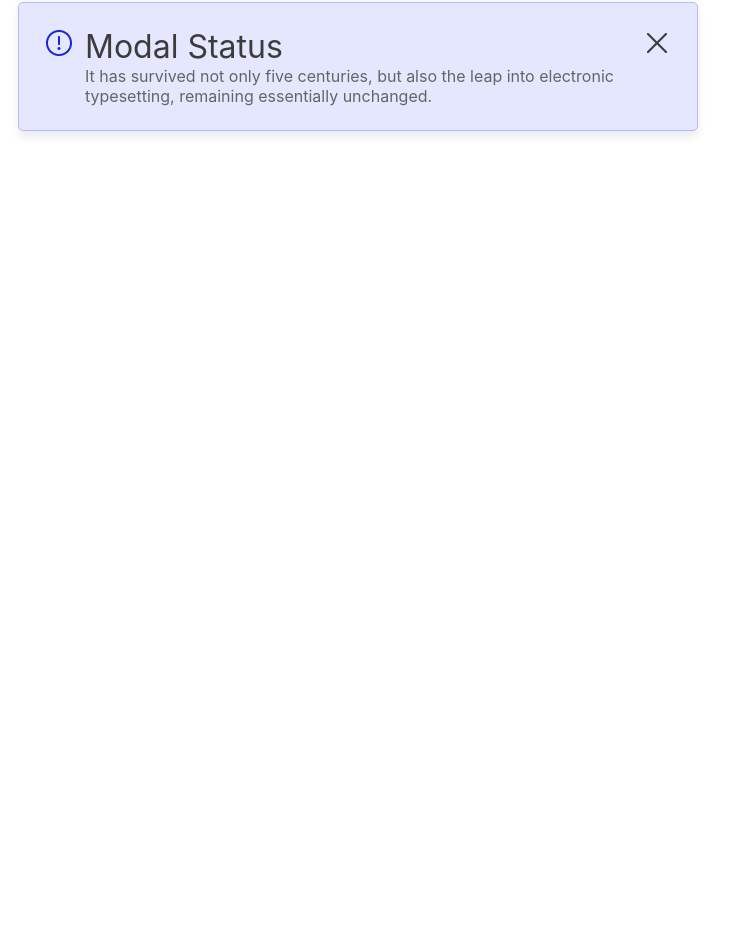
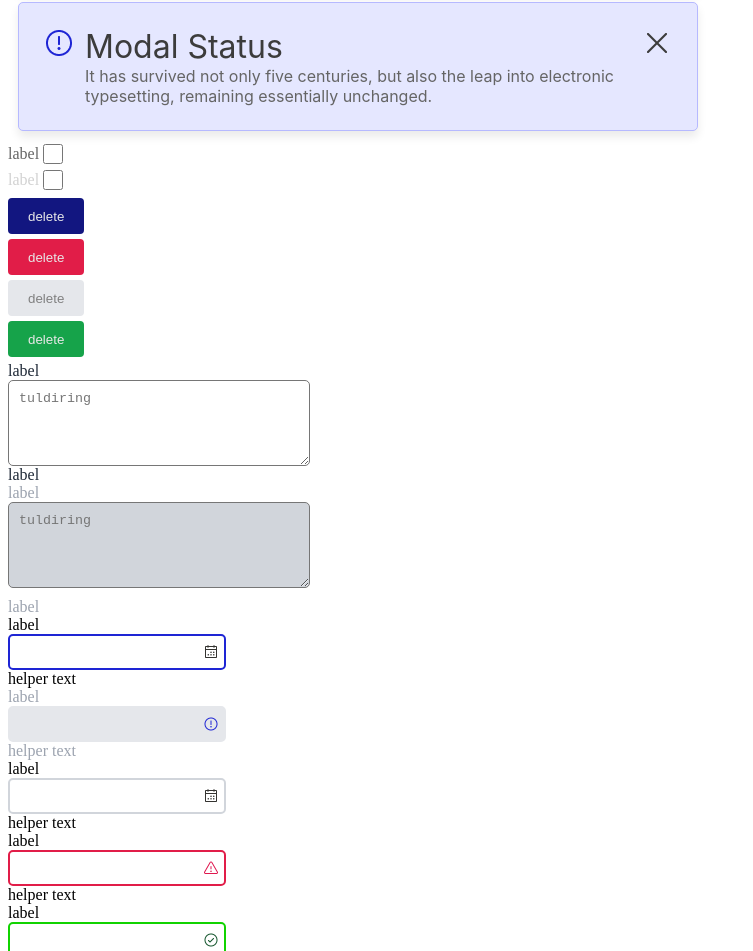
Before and after one commit to DeadMonstr/Turon, a React (Create React App) app: page / in a window 1280 px wide. Shown: the part 425-1376 px from the top of the page, without its empty margins (0-753 px from the left). Before the commit the page ends 800 px from the top, so only its background shows below. Built offline with nearby package versions, Linux system fonts and the light colour scheme.

Commit message:
slice add

```diff
--- a/src/components/ui/alerts/alerts.js
+++ b/src/components/ui/alerts/alerts.js
@@ -2,15 +2,78 @@ import cls from "./alerts.module.sass"
 import  CloseModal from "assets/icons/X.png"
 import clsAlert from "components/ui/alerts/alerts.module.sass";
 import Warning from "assets/icons/Warning.svg";
-import React from "react";
-const Alerts = ({children}) => {
-  return(
-      <div className={cls.alert}>
-              {children}
-      </div>
-  )
+import React, {useEffect} from "react";
+import {useDispatch, useSelector} from "react-redux";
+import {disableAlertActive} from "slices/alertSlice";
+
+
+
+
+const Alerts = ({children}) =>{
+    return(
+        <div className={clsAlert.alert}>
+            {children}
+        </div>
+    )
 }
+
 export default Alerts
+
+
+// const Alerts = () => {
+//     const {alert} = useSelector(state => state.layout)
+//
+//
+//     const dispatch  = useDispatch()
+//
+//     useEffect(() => {
+//         if (alert.length > 0 ) {
+//             let interval
+//             for (let i  = 0; i < alert.length ; i++){
+//                 interval.setTimeout(() =>{
+//                     handleClose(i)
+//                 } , 5000)
+//             }
+//             return() =>{
+//                 clearTimeout(interval)
+//             }
+//         }
+//     }, [alert])
+//
+//     const handleClose = (index) => {
+//         dispatch(disableAlertActive({index}))
+//     };
+//   return(
+//       <div className={cls.alert}>
+//           {alert.map((item , index) =>{
+//               if (index < 5){
+//                   return(
+//                       <div className={ clsAlert.danger }>
+//                           <div className={clsAlert.danger__main}>
+//                               <div className={clsAlert.danger__main_img}>
+//                                   <img src={Warning} alt=""/>
+//                               </div>
+//                               <div className={clsAlert.danger__main_info}>
+//                                   <div className={clsAlert.danger__main_title}>
+//                                       Modal Status
+//                                   </div>
+//                                   <div className={clsAlert.danger__main_descr}>
+//                                       It has survived not only five centuries, but also the leap into electronic typesetting,
+//                                       remaining essentially unchanged.
+//                                   </div>
+//                               </div>
+//                               <div  className={clsAlert.danger__main_close}>
+//                                   <img src={CloseModal} alt=""/>
+//                               </div>
+//                           </div>
+//                       </div>
+//                   )
+//               }
+//           })}
+//       </div>
+//   )
+// }
+// export default Alerts
 
 
 
--- a/src/components/ui/alerts/alerts.module.sass
+++ b/src/components/ui/alerts/alerts.module.sass
@@ -92,3 +92,7 @@
         font-family: Inter
       &_close
         @include btn-active
+.danger_invb
+  display: none
+.success_invb
+  display: none
--- a/src/components/website/home/Home.js
+++ b/src/components/website/home/Home.js
@@ -27,8 +27,9 @@ export const Home = () => {
     }
 
     return (<>
+
         <Alerts>
-            {modal ?  <div className={clsAlert.danger}>
+            <div className={ clsAlert.danger }>
                 <div className={clsAlert.danger__main}>
                     <div className={clsAlert.danger__main_img}>
                         <img src={Warning} alt=""/>
@@ -46,10 +47,10 @@ export const Home = () => {
                         <img src={CloseModal} alt=""/>
                     </div>
                 </div>
-            </div> : null}
+            </div>
         </Alerts>
         <Alerts>
-            {modal ? <div className={clsAlert.success}>
+            <div className={clsAlert.success}>
                 <div className={clsAlert.success__main}>
                     <div className={clsAlert.success__main_img}>
                         <img src={CheckCircle} alt=""/>
@@ -67,8 +68,8 @@ export const Home = () => {
                         <img src={CloseModal} alt=""/>
                     </div>
                 </div>
-            </div> : null
-            }
+            </div>
+
         </Alerts>
         <Alerts>
             <div className={clsAlert.warning}>
@@ -112,72 +113,72 @@ export const Home = () => {
                 </div>
             </div>
         </Alerts>
-        {/*<Checkbox>*/}
-        {/*    label*/}
-        {/*    <input type="checkbox"/>*/}
-        {/*</Checkbox>*/}
+        <Checkbox>
+            label
+            <input type="checkbox"/>
+        </Checkbox>
 
 
-        {/*<Button>*/}
-        {/*    delete*/}
-        {/*</Button>*/}
+        <Button>
+            delete
+        </Button>
 
-        {/*<Textarea>*/}
-        {/*    <span>label</span>*/}
-        {/*    <textarea placeholder="tuldiring" name="" id="" cols="" rows=""></textarea>*/}
-        {/*    <label htmlFor="">label</label>*/}
-        {/*</Textarea>*/}
-        {/*<div className="inputs">*/}
-        {/*    <Input>*/}
-        {/*        <div className={cls.input__active}>*/}
-        {/*            <span>label</span>*/}
-        {/*            <div className={cls.input__active_form}>*/}
-        {/*                <input type="text"/>*/}
-        {/*                <img src={Calendar} alt=""/>*/}
-        {/*            </div>*/}
-        {/*            <span>helper text</span>*/}
-        {/*        </div>*/}
-        {/*    </Input>*/}
-        {/*    <Input>*/}
-        {/*        <div className={cls.input__disabled}>*/}
-        {/*            <span>label</span>*/}
-        {/*            <div className={cls.input__disabled_form}>*/}
-        {/*                <input type="text"/>*/}
-        {/*                <img src={WarningCircle} alt=""/>*/}
-        {/*            </div>*/}
-        {/*            <span>helper text</span>*/}
-        {/*        </div>*/}
-        {/*    </Input>*/}
-        {/*    <Input>*/}
-        {/*        <div className={cls.input__default}>*/}
-        {/*            <span>label</span>*/}
-        {/*            <div className={cls.input__default_form}>*/}
-        {/*                <input type="text"/>*/}
-        {/*                <img src={Calendar} alt=""/>*/}
-        {/*            </div>*/}
-        {/*            <span>helper text</span>*/}
-        {/*        </div>*/}
-        {/*    </Input>*/}
-        {/*    <Input>*/}
-        {/*        <div className={cls.input__warning}>*/}
-        {/*            <span>label</span>*/}
-        {/*            <div className={cls.input__warning_form}>*/}
-        {/*                <input type="text"/>*/}
-        {/*                <img src={Warning} alt=""/>*/}
-        {/*            </div>*/}
-        {/*            <span>helper text</span>*/}
-        {/*        </div>*/}
-        {/*    </Input>*/}
-        {/*    <Input>*/}
-        {/*        <div className={cls.input__allowed}>*/}
-        {/*            <span>label</span>*/}
-        {/*            <div className={cls.input__allowed_form}>*/}
-        {/*                <input type="text"/>*/}
-        {/*                <img src={CheckCircle} alt=""/>*/}
-        {/*            </div>*/}
-        {/*            <span>helper text</span>*/}
-        {/*        </div>*/}
-        {/*    </Input>*/}
-        {/*</div>*/}
+        <Textarea>
+            <span>label</span>
+            <textarea placeholder="tuldiring" name="" id="" cols="" rows=""></textarea>
+            <label htmlFor="">label</label>
+        </Textarea>
+        <div className="inputs">
+            <Input>
+                <div className={cls.input__active}>
+                    <span>label</span>
+                    <div className={cls.input__active_form}>
+                        <input type="text"/>
+                        <img src={Calendar} alt=""/>
+                    </div>
+                    <span>helper text</span>
+                </div>
+            </Input>
+            <Input>
+                <div className={cls.input__disabled}>
+                    <span>label</span>
+                    <div className={cls.input__disabled_form}>
+                        <input type="text"/>
+                        <img src={WarningCircle} alt=""/>
+                    </div>
+                    <span>helper text</span>
+                </div>
+            </Input>
+            <Input>
+                <div className={cls.input__default}>
+                    <span>label</span>
+                    <div className={cls.input__default_form}>
+                        <input type="text"/>
+                        <img src={Calendar} alt=""/>
+                    </div>
+                    <span>helper text</span>
+                </div>
+            </Input>
+            <Input>
+                <div className={cls.input__warning}>
+                    <span>label</span>
+                    <div className={cls.input__warning_form}>
+                        <input type="text"/>
+                        <img src={Warning} alt=""/>
+                    </div>
+                    <span>helper text</span>
+                </div>
+            </Input>
+            <Input>
+                <div className={cls.input__allowed}>
+                    <span>label</span>
+                    <div className={cls.input__allowed_form}>
+                        <input type="text"/>
+                        <img src={CheckCircle} alt=""/>
+                    </div>
+                    <span>helper text</span>
+                </div>
+            </Input>
+        </div>
     </>);
 };
--- /dev/null
+++ b/src/slices/alertSlice.js
@@ -0,0 +1,22 @@
+import {createSlice} from "@reduxjs/toolkit";
+
+const initialState = {
+    alert: []
+}
+
+
+const LayoutSlice = createSlice({
+    name: "LayoutSlice",
+    initialState,
+    reducers:{
+        disableAlertActive: (state , action) =>{
+            state.alert = state.alert.filter((item , index) => index !== action.payload.index)
+        }
+    }
+})
+
+const{actions  , reducer} =  LayoutSlice
+
+export default reducer
+
+export const {disableAlertActive} = actions
--- a/src/store/store.js
+++ b/src/store/store.js
@@ -1,9 +1,14 @@
 import {configureStore} from "@reduxjs/toolkit";
 import counter from "slices/websiteSlice";
+import layout from "slices/alertSlice"
+
+const store = configureStore({
+    reducer: {
+        counter,
+        layout
 
 
-const store = configureStore({
-    reducer: {counter}
+    }
 })
 
 
```
